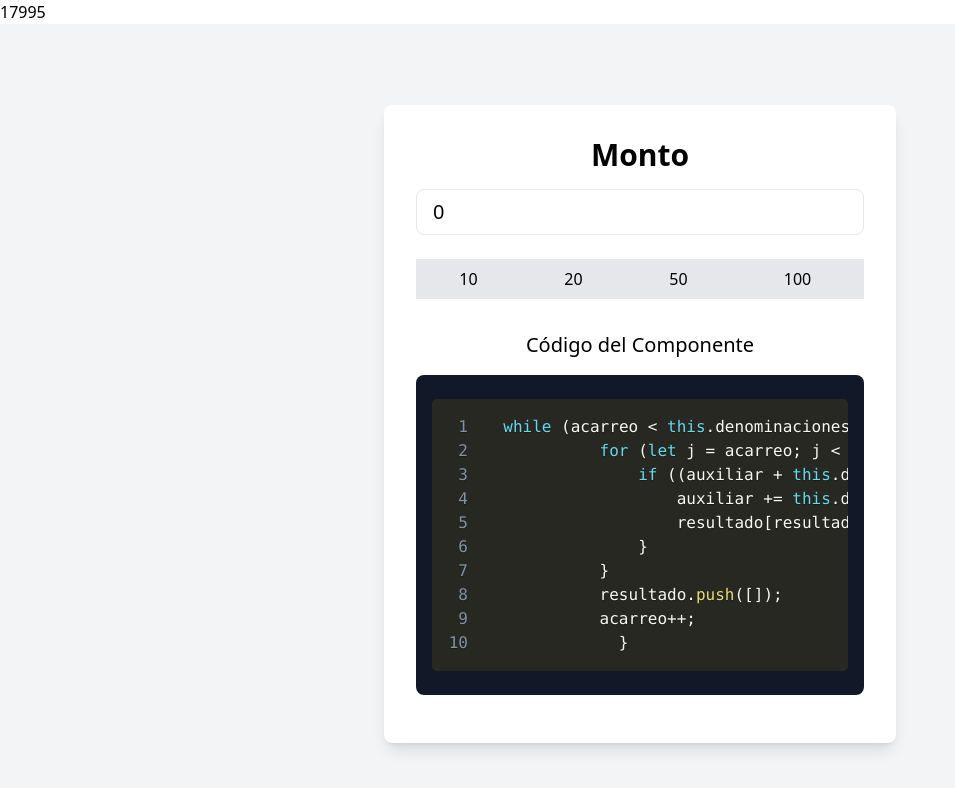
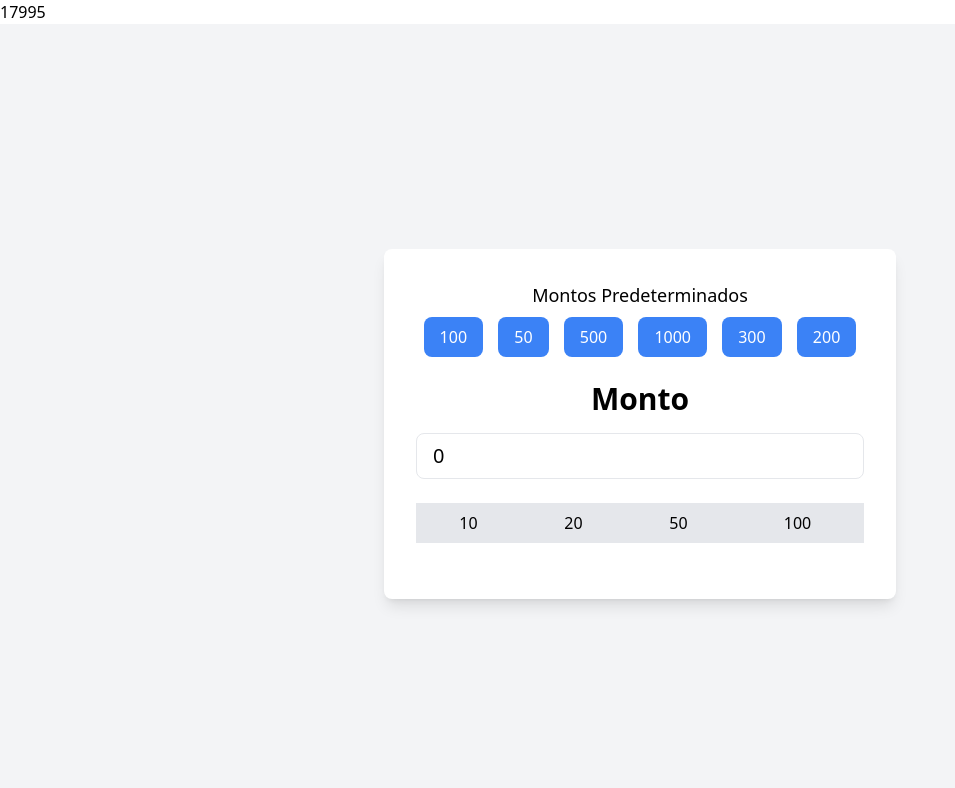
Before and after one commit to chandro-dev/cajero, a React (Vite) app: page /cajero/Retiros in a window 1280 px wide. Shown: the top 788 px of the page, without its empty margins (0-955 px from the left). Built offline with nearby package versions, Linux system fonts and the light colour scheme.

Commit message:
add monto predeterminado

```diff
--- a/src/componentes/cajero.jsx
+++ b/src/componentes/cajero.jsx
@@ -4,7 +4,7 @@ import { useNavigate, useParams } from 'react-router-dom';
 import retirosServices from '../servicios/retirosServices';
 const _retirosServices = new retirosServices();
 const CountdownTimer = () => {
-    const { idUsuario } = useParams();
+    const {      } = useParams();
 
     const navigate = useNavigate();
 
@@ -92,12 +92,34 @@ const CountdownTimer = () => {
             return null; // Devuelve null si ocurre un error
         }
     }
+    const montosPredeterminados = [100, 50, 500, 1000, 300, 200];
+
+    const establecerMonto = (valor) => {
+        setMonto(valor);
+    };
 
     return (
         <>
             <div>{seconds}</div>
             <div className="flex justify-center items-center min-h-screen bg-gray-100 p-4">
                 <div className="bg-white p-6 md:p-8 rounded-lg shadow-lg w-full max-w-md md:max-w-lg text-center">
+
+
+
+                <div className="mb-6">
+                        <h3 className="text-lg font-medium mb-2">Montos Predeterminados</h3>
+                        <div className="flex justify-around">
+                            {montosPredeterminados.map((valor, index) => (
+                                <button
+                                    key={index}
+                                    onClick={() => establecerMonto(valor)}
+                                    className="px-4 py-2 bg-blue-500 text-white rounded-lg focus:outline-none hover:bg-blue-600"
+                                >
+                                    {valor}
+                                </button>
+                            ))}
+                        </div>
+                    </div>
                     <h2 className="text-2xl md:text-3xl font-semibold mb-4">Monto</h2>
                     <div className="mb-6">
                         <input
@@ -138,10 +160,10 @@ const CountdownTimer = () => {
                             </tbody>
                         </table>
                     </div>
-                    <div className="mt-8">
+                    {/* <div className="mt-8">
                         <h3 className="text-xl font-medium mb-4">Código del Componente</h3>
                         <CodigoEjemplo />
-                    </div>
+                    </div> */}
                 </div>
             </div>
         </>
```
